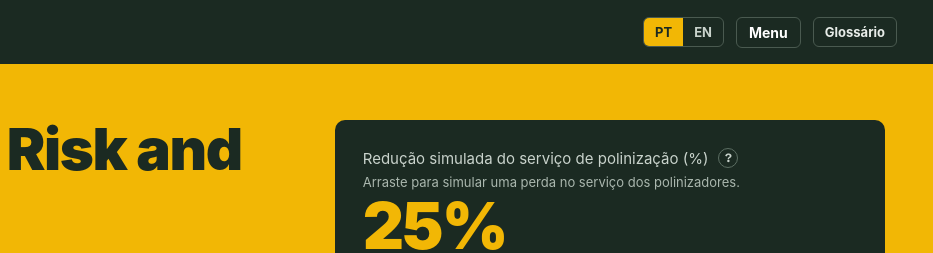
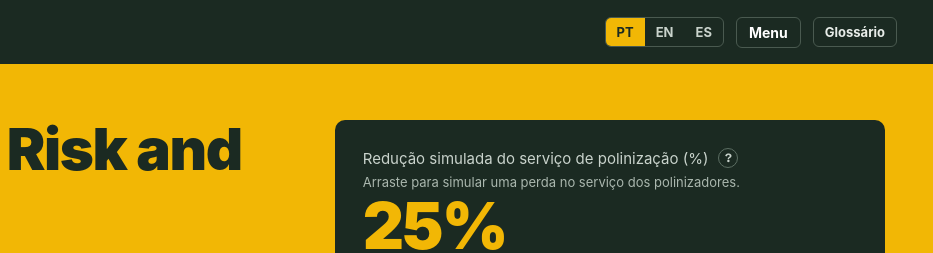
Before and after one commit to jaqueiutoj2010-glitch/pollination-risk-value-tool, a plain HTML site: page site/index.html in a window 1280 px wide. Shown: the top 253 px of the page, 347-1280 px from the left. Drawn offline with Linux system fonts and the light colour scheme.

Commit message:
i18n: add Spanish selector without changing layout or calculations

```diff
--- a/site/index.html
+++ b/site/index.html
@@ -39,6 +39,7 @@ img{max-width:100%}
     <div class="lang" role="group" aria-label="Idioma / Language">
       <button type="button" data-lang="pt" class="lang-btn">PT</button>
       <button type="button" data-lang="en" class="lang-btn">EN</button>
+      <button type="button" data-lang="es" class="lang-btn">ES</button>
     </div>
     <button type="button" class="menu-toggle" id="menuToggle" aria-expanded="false" aria-controls="mainnav">Menu</button>
   </div>
```
